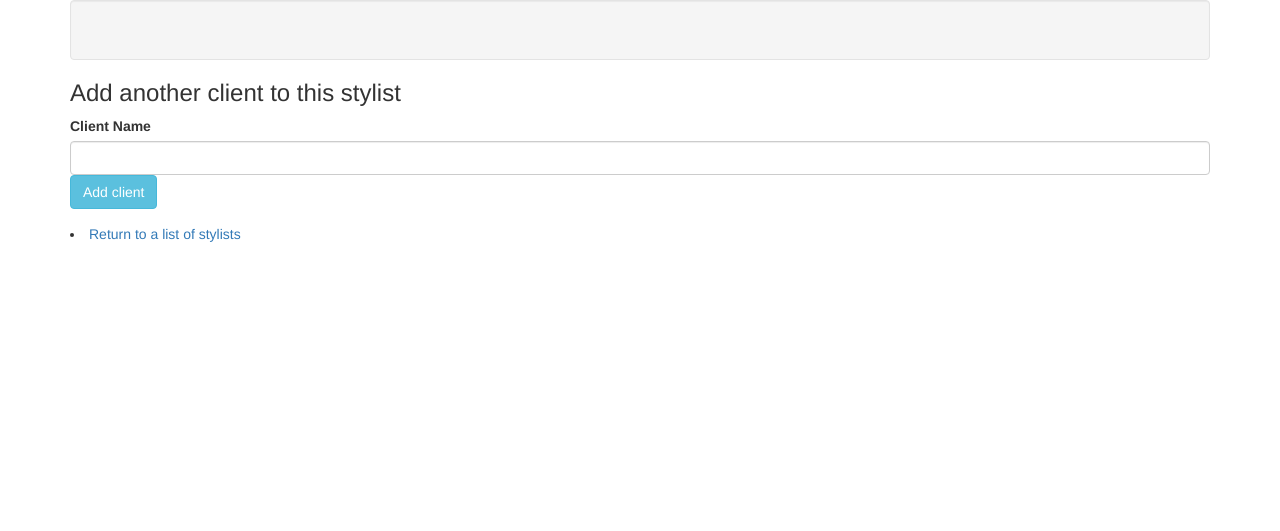
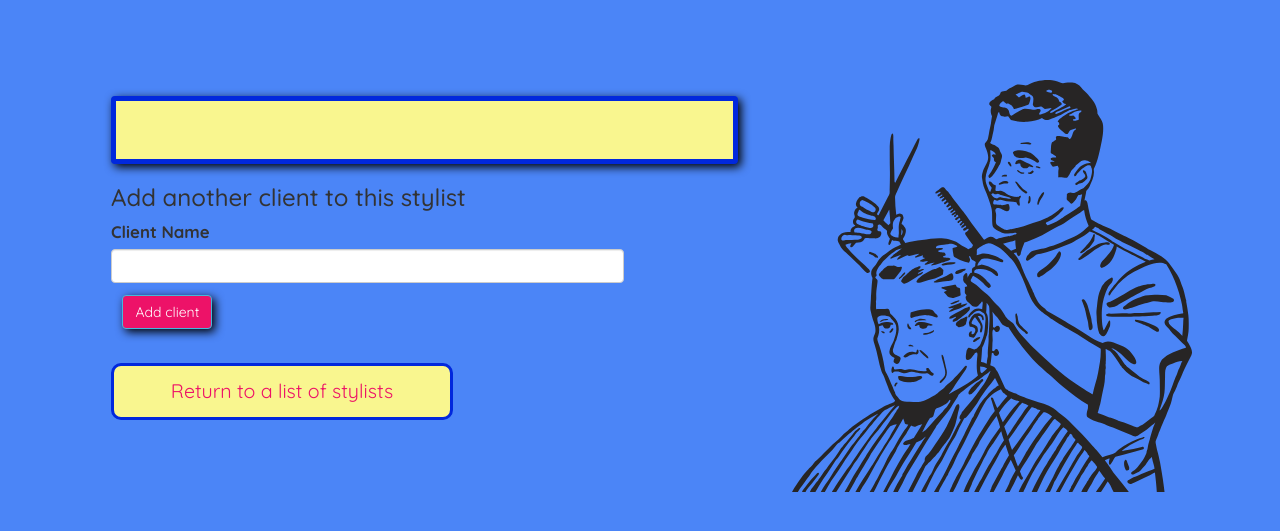
Before and after one commit to Evan-Alexander/hair-salon, a PHP site: template views/stylist.html.twig in a window 1280 px wide. Shown: the top 531 px of the page. Run offline with PHP 8.4, Linux system fonts and the light colour scheme; the template is opened without the code that fills it, so the values that code supplies are empty; some libraries are stand-ins or nearby versions.

Commit message:
add styling to pages

```diff
--- a/views/stylist.html.twig
+++ b/views/stylist.html.twig
@@ -2,20 +2,22 @@
 <html>
     <head>
         <link href="https://maxcdn.bootstrapcdn.com/bootstrap/3.3.7/css/bootstrap.min.css" rel="stylesheet" integrity="sha384-BVYiiSIFeK1dGmJRAkycuHAHRg32OmUcww7on3RYdg4Va+PmSTsz/K68vbdEjh4u" crossorigin="anonymous">
+        <link href="https://fonts.googleapis.com/css?family=Quicksand:400,500,700" rel="stylesheet">
+        <link href="{{ app.request.getbaseurl }}/assets/css/styles.css" rel="stylesheet" type="text/css">
         <meta charset="utf-8">
         <title>List of clients</title>
     </head>
     <body>
         <div class="container">
-            <div class="well">
+            <div class="well" id="stylist_well">
                 <h1>{{stylists.getStylistName}}</h1>
 
                 {% if clients is not empty %}
                 <p>List of clients for each stylist.</p>
                 <ul>
                     {% for client in clients %}
-                    <div class="well">
-                        <li>{{ client.getClientName }}</li>
+                    <div id="well-showing-clients" class="well">
+                        <li id="client-li">{{ client.getClientName }}</li>
                         <a href="/client-edit/{{client.getId}}">Edit client</a>
                     </div>
                     {% endfor %}
@@ -29,9 +31,9 @@
                 <label for="client_name">Client Name</label>
                 <input class="form-control" type="text" id="client_name" name="client_name">
 
-                <button class="btn btn-info" type="submit" name="button">Add client</button>
+                <button class="btn btn-info add" type="submit" name="button">Add client</button>
             </form>
-            <li><a class="return" href="/">Return to a list of stylists</a></li>
+            <li class="return"><a  href="/">Return to a list of stylists</a></li>
         </div>
     </body>
 </html>
--- a/web/Assets/css/styles.css
+++ b/web/Assets/css/styles.css
@@ -0,0 +1,148 @@
+body {
+    margin-top: 7.5%;
+    margin-left: 7.5%;
+    margin-right: 7.5%;
+    background-color: #4b85f7;
+    font-family: 'Quicksand', sans-serif;
+}
+
+body {
+    background-image: url('../img/barber.svg');
+    background-repeat: no-repeat;
+    background-position: 90% 30%;
+    background-attachment: scroll;
+    background-size: 400px 800px;
+    background-
+}
+
+#ed1268 - magenta
+#0128dd - deep blue
+#f9f68f - yellow
+#4b85f7 - light blue
+#a86653 - brownish
+#b7cecb - super light blue
+
+
+.form-control {
+    width: 50%;
+    margin-bottom: 2%;
+    background-color: #e7fbfb;
+}
+
+.jumbotron {
+    background-color: #f9f68f;
+    margin: 2% 0;
+    width: 55%;
+    border: solid 5px #0128dd;
+}
+
+.add {
+    background-color: #ed1268;
+}
+
+.jumbotron h1 {
+    max-width: 90%;
+}
+
+.well li {
+    font-size: 1.2em;
+}
+
+label {
+    font-weight: bold;
+    font-size: 1.2em;
+
+}
+
+p {
+    font-size: 1.8em;
+}
+
+a {
+    font-size: 1.4em;
+    color: #ed1268;
+}
+
+li {
+    list-style-type: none;
+}
+
+button {
+    margin: 1% 1%;
+    border: none;
+}
+
+button:hover {
+    background-color: #a86653;
+}
+
+#stylist_name,
+#client_name {
+    width: 45%;
+}
+
+#stylist_well {
+    background-color: #f9f68f;
+    width: 55%;
+    border: solid 5px #0128dd;
+
+}
+
+#well-showing-clients {
+    background-color: #e9e3cd;
+    width: 85%;
+    border: solid 3px #0128dd;
+    border-radius: 20px;
+}
+
+.return {
+    background-color: #f9f68f;
+    color: #ed1268;
+    padding: 1%;
+    border-radius: 10px;
+    margin-top: 3%;
+    width: 30%;
+    text-align: center;
+    border: solid 3px #0128dd;
+
+}
+
+#edit-well {
+    background-color: #f9f68f;
+    width: 55%;
+    border: solid 5px #0128dd;
+
+}
+
+#edit-well button {
+    box-shadow: none;
+}
+
+#edit-well li {
+    font-weight: bold;
+    font-size: 2em;
+}
+
+#client-li {
+    font-weight: bold;
+    font-size: 1.6em;
+}
+
+.edit-labels {
+    padding-top: 2%;
+}
+
+.edit-inputs {
+    width: 35%;
+}
+
+button,
+.jumbotron,
+input,
+#stylist_well {
+    box-shadow: 3px 3px 10px #000;
+}
+
+.svg {
+    float: right;
+}
```
Also changed, not shown: views/client-editor.html.twig (+7 -8 lines), views/index.html.twig (+3 -4 lines), web/assets/img/barber.svg (added).
